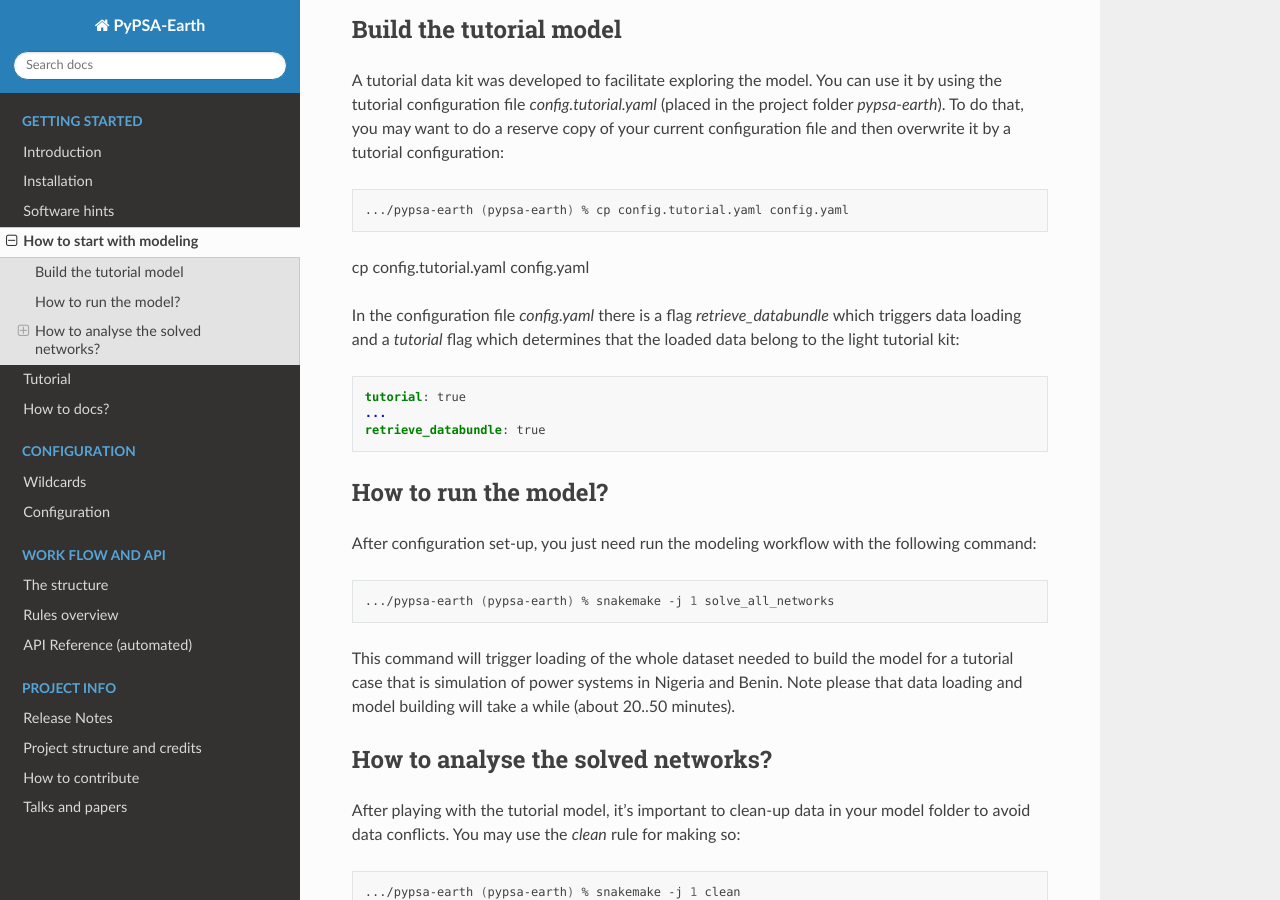
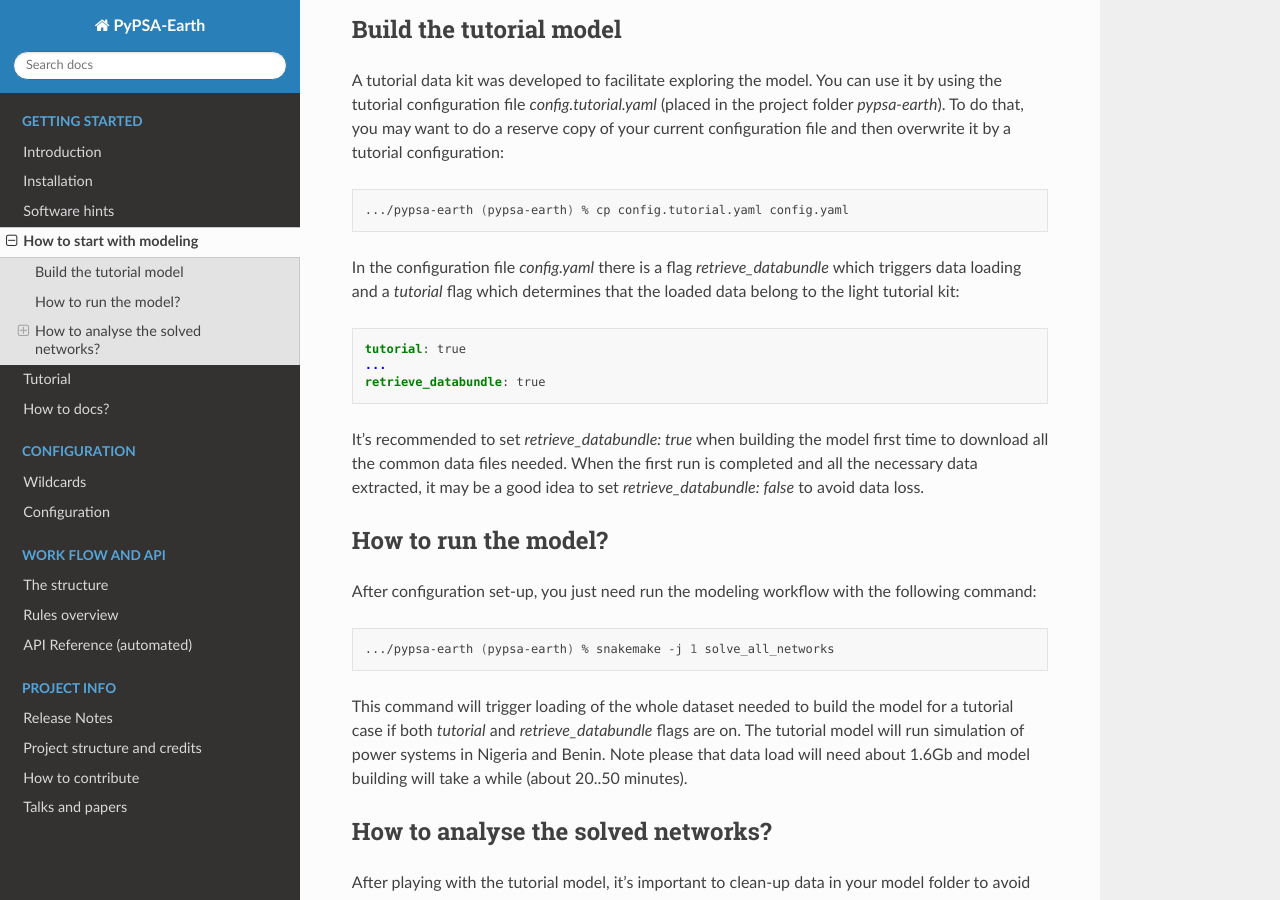
Before and after one commit to pypsa-meets-earth/pypsa-earth, a Sphinx documentation site: the page built from doc/quick_start.rst, in a window 1280 px wide and 900 px high, scrolled down 243 px. Built offline with Sphinx 7.4.7 and the Read the Docs theme 2.0.0, drawn with Linux system fonts in a browser that asks for light colours; pages that are not in the unit, such as notebooks, are missing from menus; the version number could not be read and is left out.

Commit message:
Improve explanations

```diff
--- a/doc/quick_start.rst
+++ b/doc/quick_start.rst
@@ -21,8 +21,6 @@
 
     .../pypsa-earth (pypsa-earth) % cp config.tutorial.yaml config.yaml
 
-cp config.tutorial.yaml config.yaml
-
 
 In the configuration file `config.yaml` there is a flag `retrieve_databundle` which triggers data loading and a `tutorial` flag which determines that the loaded data belong to the light tutorial kit:
 
@@ -31,6 +29,8 @@
     tutorial: true
     ...
     retrieve_databundle: true
+
+It's recommended to set `retrieve_databundle: true` when building the model first time to download all the common data files needed. When the first run is completed and all the necessary data extracted, it may be a good idea to set `retrieve_databundle: false` to avoid data loss.
 
 How to run the model?
 ------------------------------
@@ -43,7 +43,7 @@
 
 .. TODO Explain settings of the tutorial case
 
-This command will trigger loading of the whole dataset needed to build the model for a tutorial case that is simulation of power systems in Nigeria and Benin. Note please that data loading and model building will take a while (about 20..50 minutes).
+This command will trigger loading of the whole dataset needed to build the model for a tutorial case if both `tutorial` and `retrieve_databundle` flags are on. The tutorial model will run simulation of power systems in Nigeria and Benin. Note please that data load will need about 1.6Gb and model building will take a while (about 20..50 minutes).
 
 How to analyse the solved networks?
 ------------------------------
```
